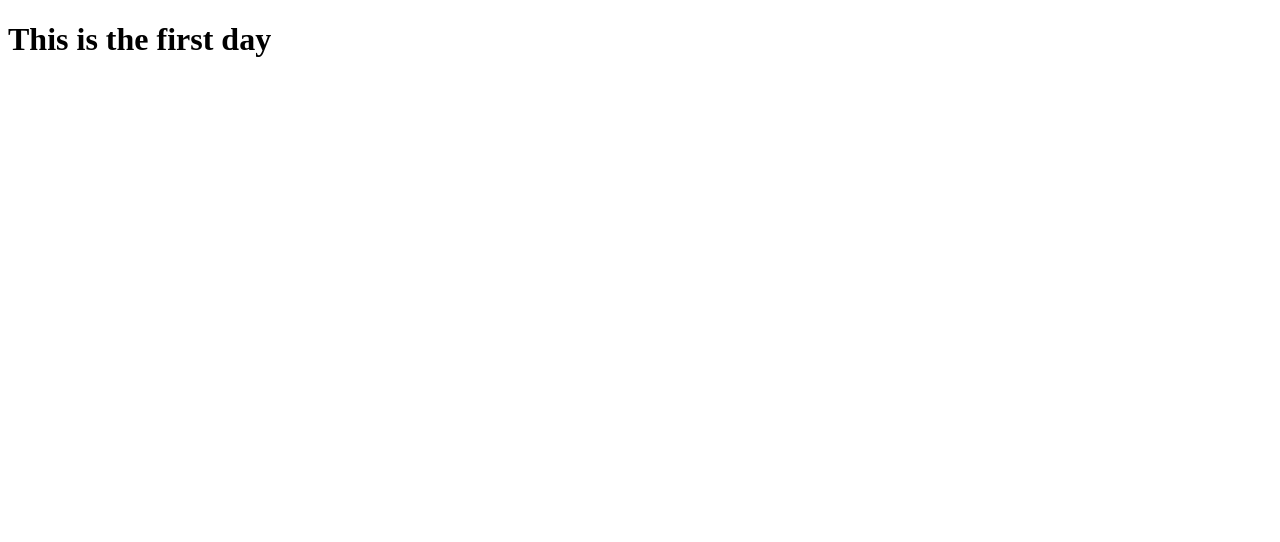
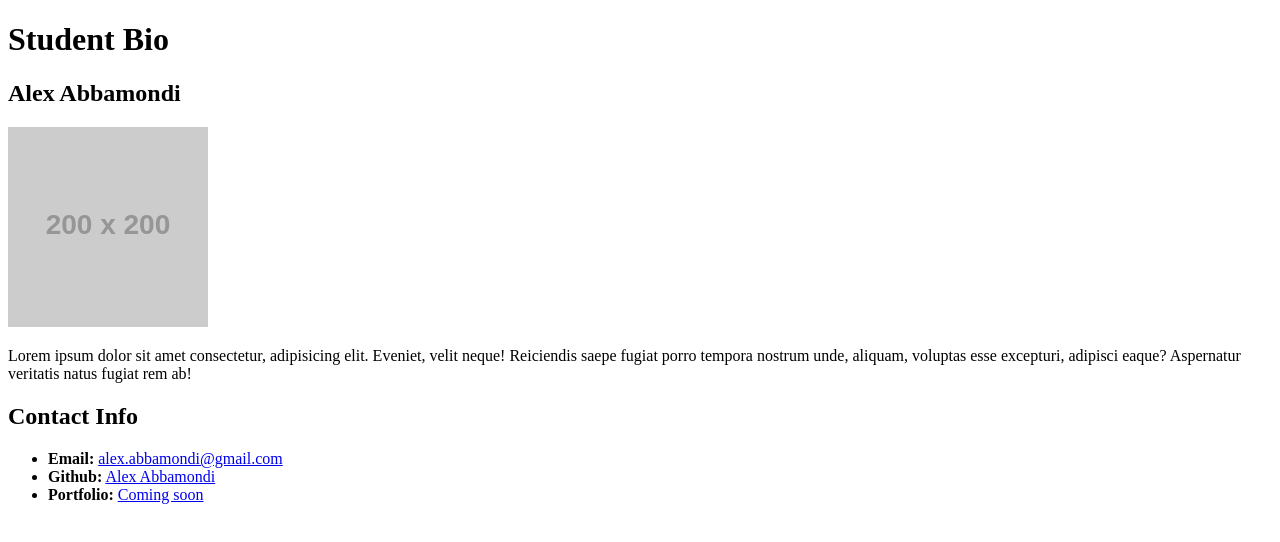
Before and after one commit to AlexAbbamondi/first-day-repo, a plain HTML site: page index.html in a window 1280 px wide. Drawn offline with Linux system fonts and the light colour scheme; placeholder pictures from the web are drawn by us.

Commit message:
student bio

```diff
--- a/index.html
+++ b/index.html
@@ -7,6 +7,26 @@
     <title>Document</title>
   </head>
   <body>
-    <h1>This is the first day</h1>
+    <h1>Student Bio</h1>
+    <h2>Alex Abbamondi</h2>
+    <img src="https://via.placeholder.com/200" alt="" />
+    <p>
+      Lorem ipsum dolor sit amet consectetur, adipisicing elit. Eveniet, velit
+      neque! Reiciendis saepe fugiat porro tempora nostrum unde, aliquam,
+      voluptas esse excepturi, adipisci eaque? Aspernatur veritatis natus fugiat
+      rem ab!
+    </p>
+    <h2>Contact Info</h2>
+    <ul>
+      <li>
+        <b>Email:</b>
+        <a href="mailto:alex.abbamondi@gmail.com">alex.abbamondi@gmail.com</a>
+      </li>
+      <li>
+        <b>Github:</b>
+        <a href="https://github.com/AlexAbbamondi">Alex Abbamondi</a>
+      </li>
+      <li><b>Portfolio:</b> <a href="#">Coming soon</a></li>
+    </ul>
   </body>
 </html>
```
